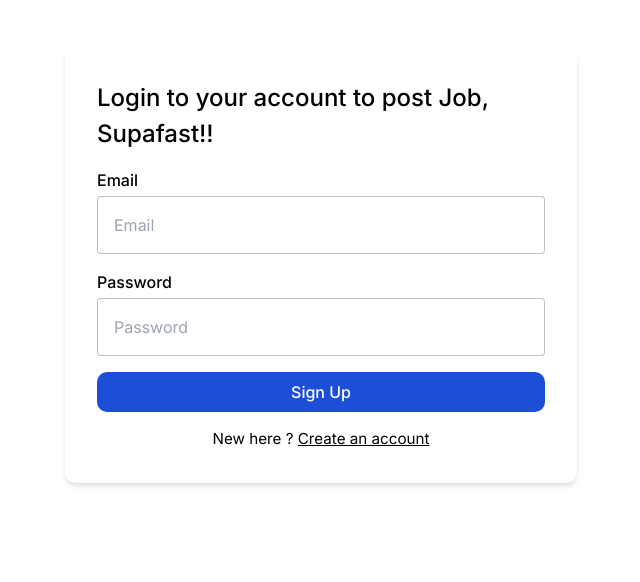
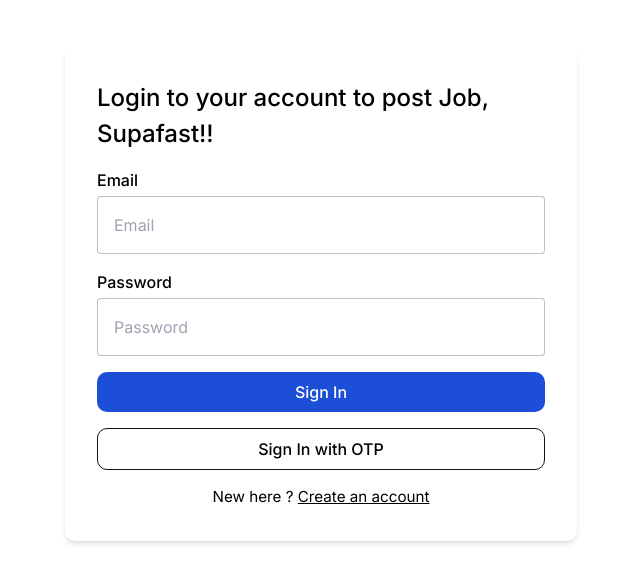
Before and after one commit to jobfinder456/Frontend, a Next.js app: page /signin in a window 1280 px wide. Shown: the top 582 px of the page, without its empty margins (319-959 px from the left). Built offline with nearby package versions, Linux system fonts and the light colour scheme.

Commit message:
added live api

```diff
--- a/src/app/dashboard/page.jsx
+++ b/src/app/dashboard/page.jsx
@@ -13,12 +13,14 @@ function Page() {
     const [postData, setPostData] = useState([]);
     const [modal, setModal] = useState(false);
     const [postIdToDelete, setPostIdToDelete] = useState(null);
+    const [notLive, setNotLive] = useState(0)
 
     useEffect(() => {
         const fetchData = async () => {
             try {
                 const token = localStorage.getItem("jf_token") || false;
                 if(!token){
+                  router.push('/signin')
                   return
                 }
                 const responseVerify = await axios.get(`${process.env.NEXT_PUBLIC_BACK_URL}/api/v1/verifyuser`, { headers: { "Authorization": `Bearer ${token}` } });
@@ -27,7 +29,8 @@ function Page() {
 
                 const responseSubmit = await axios.post(`${process.env.NEXT_PUBLIC_BACK_URL}/api/v1/users-list`, { email: responseVerify.data.email }, { headers: { "Authorization": `Bearer ${token}` } });
                 console.log(responseSubmit);
-                setPostData(responseSubmit.data.all);
+                setPostData(responseSubmit.data.all.jobResult);
+                setNotLive(responseSubmit.data.all.is_ok)
             } catch (error) {
                 console.error("Error:", error);
                 toast('Please login again')
@@ -69,9 +72,9 @@ function Page() {
 
         <div className='flex flex-col justify-start items-start gap-[1rem] p-[1rem] md:max-w-[56rem] mx-auto'>
 
-            <h1 className='text-[2rem] md:text-[3rem] text-blue-700 font-medium'>48 <span className='text-[1rem] md:text-[1.2rem] text-black'>total jobs ceated</span></h1>
+            <h1 className='text-[2rem] md:text-[3rem] text-blue-700 font-medium'>{postData.length} <span className='text-[1rem] md:text-[1.2rem] text-black'> total jobs ceated</span></h1>
 
-            <h1 className='text-[2rem] md:text-[3rem] text-blue-700 font-medium'>48 <span className='text-[1rem] md:text-[1.2rem] text-black'>Jobs require payment</span></h1>
+            <h1 className='text-[2rem] md:text-[3rem] text-blue-700 font-medium'>{notLive} <span className='text-[1rem] md:text-[1.2rem] text-black'> Jobs require payment</span></h1>
 
             <Link href={'/checkout'} className='px-[1rem] py-[0.5rem] rounded-[10px] bg-blue-700 text-white font-medium text-center'>Pay for all Jobs</Link>
 
--- a/src/app/signin/page.jsx
+++ b/src/app/signin/page.jsx
@@ -56,7 +56,9 @@ function Page() {
 
             </div>
 
-            <button onClick={onSubmit} className=' w-[100%] text-center p-[0.5rem] rounded-[10px] bg-blue-700 text-white font-medium'>Sign Up</button>
+            <button onClick={onSubmit} className=' w-[100%] text-center p-[0.5rem] rounded-[10px] bg-blue-700 text-white font-medium'>Sign In</button>
+
+            <Link href={'/signinwithotp'} className=' w-[100%] text-center p-[0.5rem] rounded-[10px] border border-[#131313] font-medium'>Sign In with OTP</Link>
 
             <h3 className='text-[0.95rem] w-[100%] text-center'>New here ? <Link href={'/signup'} className='underline'>Create an account</Link></h3>
 
--- a/src/app/signinwithotp/page.jsx
+++ b/src/app/signinwithotp/page.jsx
@@ -17,7 +17,7 @@ function Page() {
         try {
             toast('🟢 OTP send succesfully')
           const response = await axios.post(`${process.env.NEXT_PUBLIC_BACK_URL}/api/v1/sendemail`, {email: email});
-          console.log("send success")
+          console.log(response)
           setDisable(false)
         } catch (error) {
           console.error('Email sending error:', error);
```
